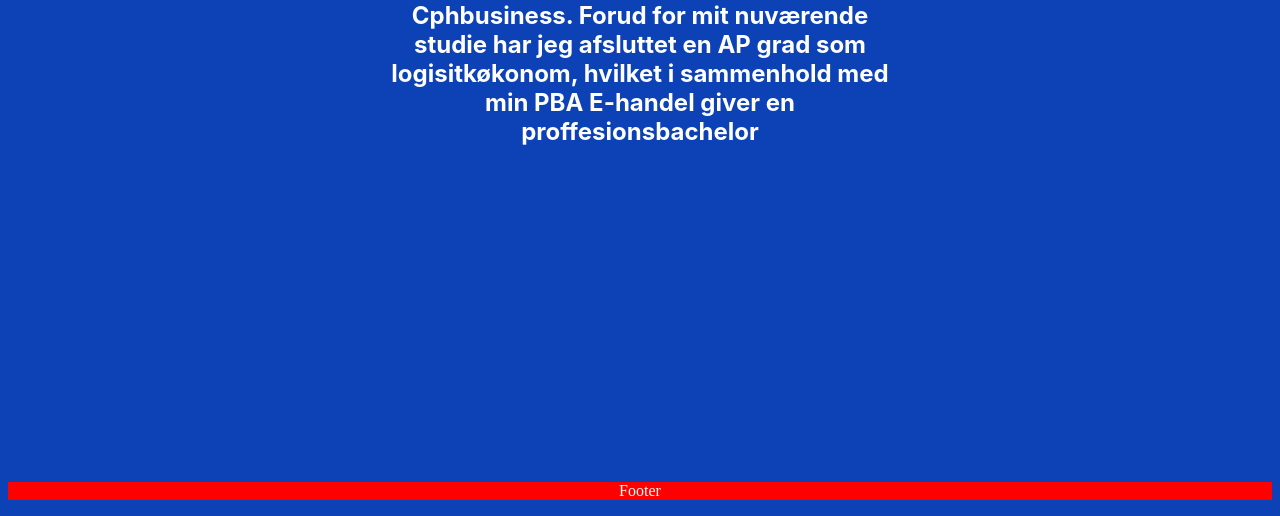
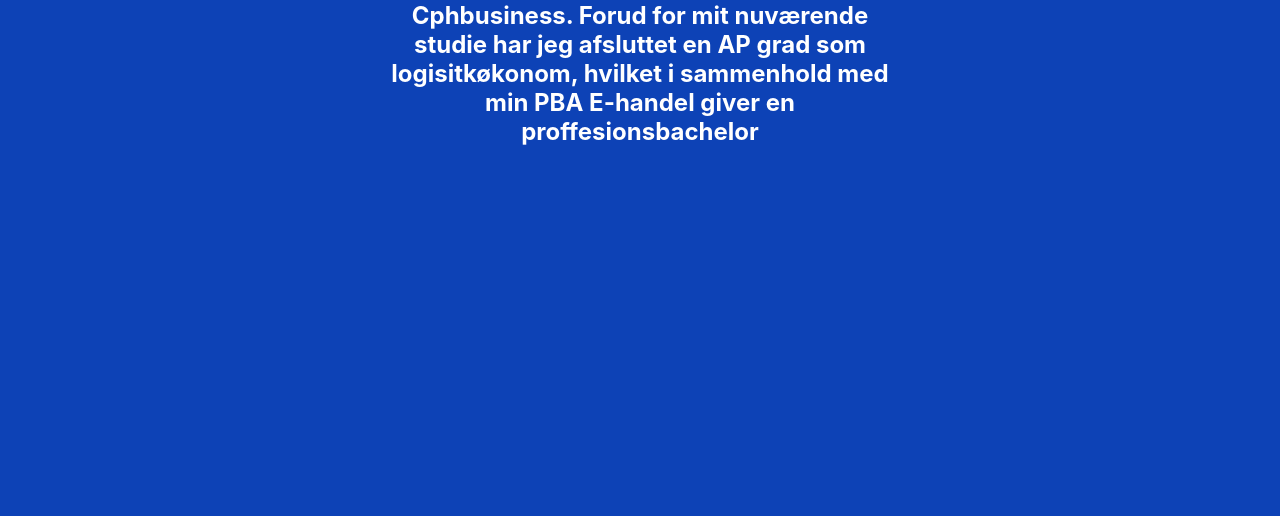
Before and after one commit to Joachimfleischer/joachimfleischer1.github.io, a plain HTML site: page index.html in a window 1280 px wide. Shown: the part 1169-1685 px from the top of the page. After the commit the page ends 1643 px from the top, so only its background shows below. Drawn offline with Linux system fonts and the light colour scheme.

Commit message:
Portfolio

```diff
--- a/css/stylesheet.css
+++ b/css/stylesheet.css
@@ -94,13 +94,3 @@ a:visited{
 
 
 }
-
-.footer {
-
-    left: 0;
-    bottom: 0;
-    width: 100%;
-    background-color: red;
-    color: white;
-    text-align: center;
- }
--- a/css/stylesheet.kontakt.css
+++ b/css/stylesheet.kontakt.css
@@ -6,6 +6,7 @@ header{
     padding-top: 20px;
     padding-bottom: 20px;
     padding-left: 1%;
+
 
 
 
--- a/index.html
+++ b/index.html
@@ -112,11 +112,5 @@
 
 
 
-<div class="footer">
-  <p>Footer</p>
-</div>
-
-</body>
-</html>
 
 </html>
```
